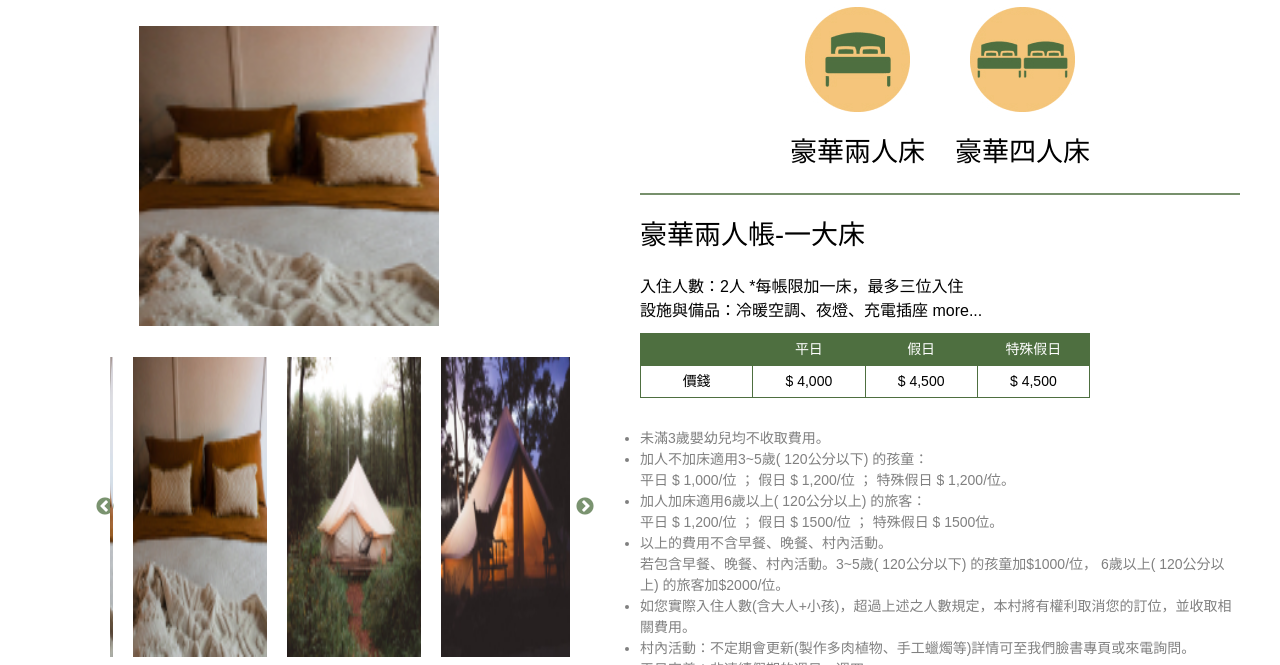
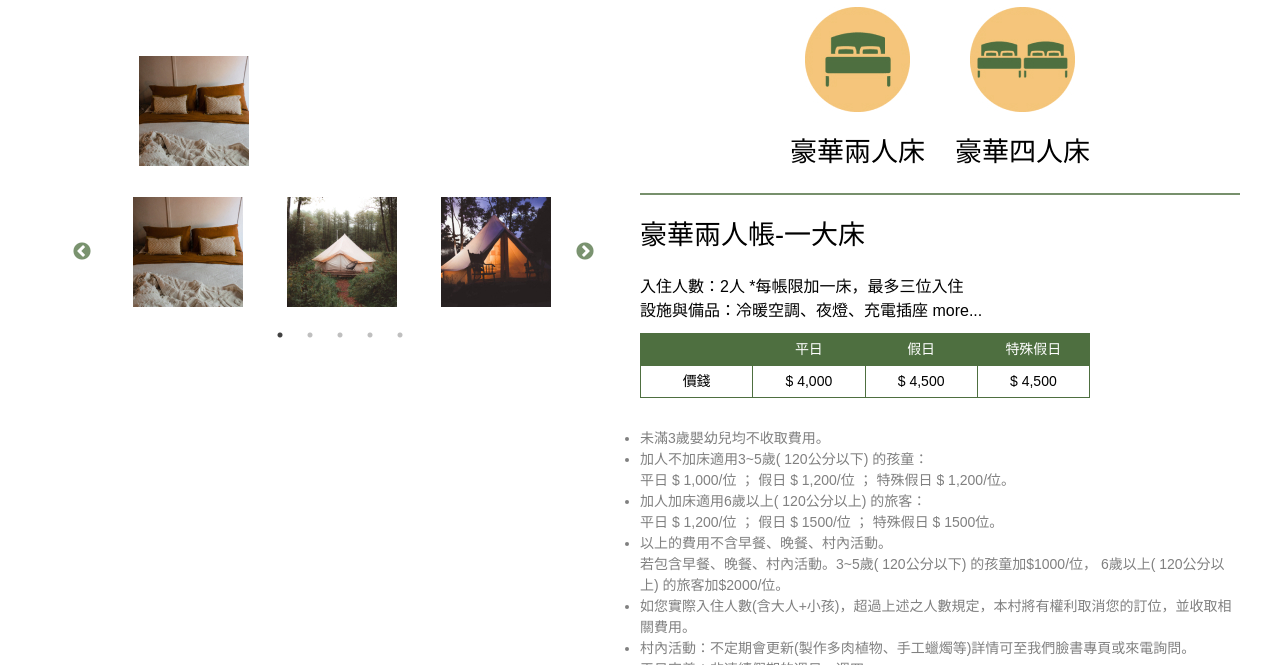
Before and after one commit to jennychiaen/TFD105, a plain HTML site: page camps.html in a window 1280 px wide. Shown: the part 123-788 px from the top of the page. Drawn offline with nearby package versions, Linux system fonts and the light colour scheme.

Commit message:
試著改上面照片大小

```diff
--- a/camps.html
+++ b/camps.html
@@ -39,7 +39,7 @@
   <div class="wrapper">
     <main>
       <div class="photoside">
-        <div class="slider slider-for">
+        <div class="big_photo, slider slider-for">
           <div><img src="./img/campsmall4.jpg"></div>
           <div><img src="./img/campsmall1.jpg"></div>
           <div><img src="./img/campsmall2.jpg"></div>
@@ -152,7 +152,6 @@
         slidesToScroll: 1,
         asNavFor: '.slider-for',
         dots: true, // 預設 false 指示点
-        //arrows: false, // 預設 true 左右箭頭是否顯示
         focusOnSelect: true, // 預設 false
       });
 
--- a/css/camps.css
+++ b/css/camps.css
@@ -9,13 +9,14 @@ main{
 .photoside{
     display:block;
     float: left;
+    margin-top: 30px;
 
 }
 
 .photoside img{
     margin: 10px;
     padding: 2%;
-    height: 300px;
+
 }
 
 
@@ -25,6 +26,7 @@ main{
     padding: 0 80px;
     box-sizing: border-box;
 }
+
 .camp_description{
     float: right;
     width: 50%;
@@ -35,9 +37,9 @@ main{
       color:#4E6F40;
 
 }
-.slick-prev:before{
-
-padding-right: 10px;
+.slick-prev{
+   left:-48px;
+/* padding-right: 10px; */
 }
 
 .slick-next:before{
@@ -48,12 +50,18 @@ padding-left: 10px;
 .slick-slide{
     margin-left:  10px;
     margin-right:  10px;
+
     text-align:center;
   }
 
+.big_photo {
+    height: 300px;
+    margin: 0 auto;
+}
   .slick-list {
     margin-left: -10px;
     margin-right: -10px;
+
 
   }
 /* photoside  沒加輪播的*/
```
